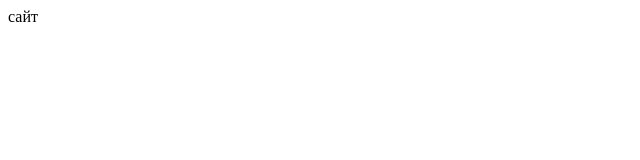
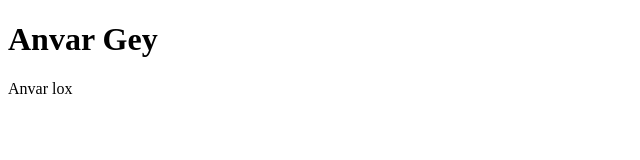
Before and after one commit to hokussdqas/anvar-gey, a plain HTML site: page index.html in a window 1280 px wide. Shown: the whole page, without its empty margins (0-640 px from the left). Drawn offline with Linux system fonts and the light colour scheme.

Commit message:
Update index.html

```diff
--- a/index.html
+++ b/index.html
@@ -1 +1,14 @@
-сайт
+<!DOCTYPE html>
+<html lang="en">
+<head>
+    <meta charset="ANSI">
+    <title>cats</title>
+    <link rel="stylesheet" href="main.css">
+</head>
+<body>
+    <div class="q">
+        <h1>Anvar Gey</h1>
+        <p>Anvar lox</p>
+    </div>
+</body>
+</html>
```
